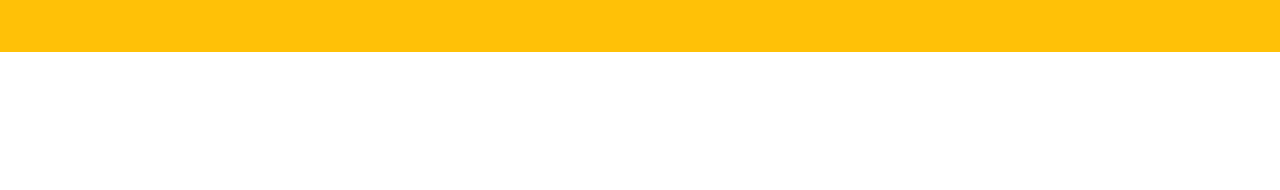
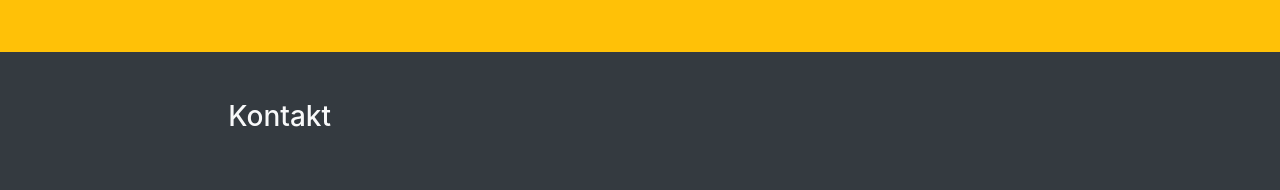
Before and after one commit to phlgr/flower-power, a website: page index.html in a window 1280 px wide. Shown: the part 1822-2012 px from the top of the page. Before the commit the page ends 1874 px from the top, so only its background shows below. Drawn offline with nearby package versions, Linux system fonts and the light colour scheme.

Commit message:
Add footer axample

```diff
--- a/index.html
+++ b/index.html
@@ -206,7 +206,18 @@
         </div>
       </div>
     </main>
-    <footer></footer>
+    <footer>
+      <div class="container-fluid">
+        <div class="row bg-dark text-light justify-content-center">
+          <div class="col-sm-12 col-lg-4 m-5">
+            <form action="">
+              <h3>Kontakt</h3>
+            </form>
+          </div>
+          <div class="col-sm-12 col-md-4"></div>
+        </div>
+      </div>
+    </footer>
 
     <!-- Optional JavaScript -->
     <!-- jQuery first, then Popper.js, then Bootstrap JS -->
```
